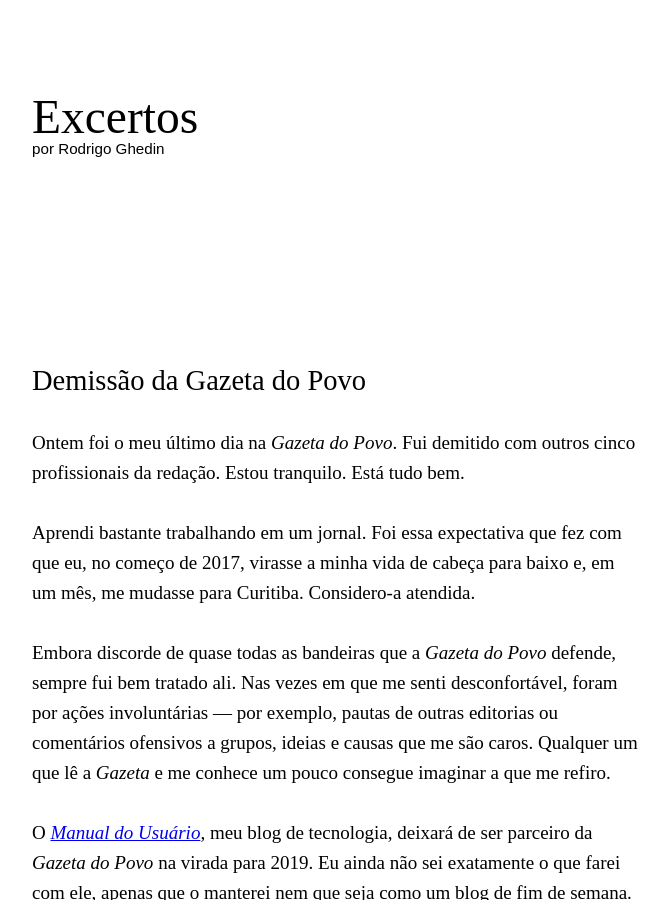
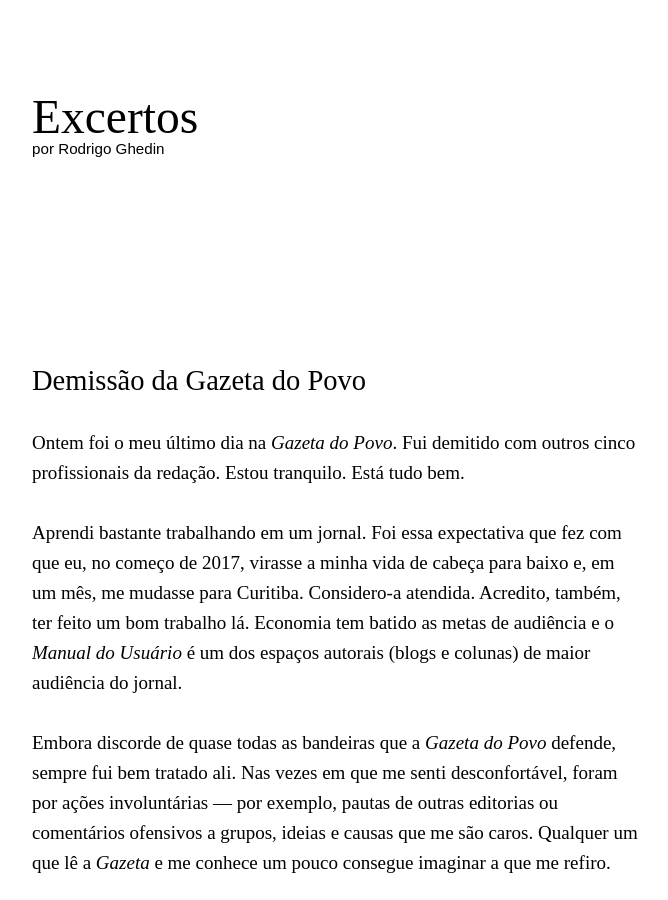
Before and after one commit to rghedin/rghedin.github.io, a Jekyll site: the page built from _posts/2018-12-07-demissao-gazeta-do-povo.md, in a window 1280 px wide and 900 px high. Shown: the whole window, without its empty margins (304-972 px from the left). Built offline with Jekyll 4.4.1, drawn with Linux system fonts in a browser that asks for light colours.

Commit message:
Edição #2 do post Demissão da Gazeta do Povo.

```diff
--- a/_posts/2018-12-07-demissao-gazeta-do-povo.md
+++ b/_posts/2018-12-07-demissao-gazeta-do-povo.md
@@ -6,7 +6,7 @@ categories: texto
 ---
 Ontem foi o meu último dia na _Gazeta do Povo_. Fui demitido com outros cinco profissionais da redação. Estou tranquilo. Está tudo bem.
 
-Aprendi bastante trabalhando em um jornal. Foi essa expectativa que fez com que eu, no começo de 2017, virasse a minha vida de cabeça para baixo e, em um mês, me mudasse para Curitiba. Considero-a atendida.
+Aprendi bastante trabalhando em um jornal. Foi essa expectativa que fez com que eu, no começo de 2017, virasse a minha vida de cabeça para baixo e, em um mês, me mudasse para Curitiba. Considero-a atendida. Acredito, também, ter feito um bom trabalho lá. Economia tem batido as metas de audiência e o _Manual do Usuário_ é um dos espaços autorais (blogs e colunas) de maior audiência do jornal.
 
 Embora discorde de quase todas as bandeiras que a _Gazeta do Povo_ defende, sempre fui bem tratado ali. Nas vezes em que me senti desconfortável, foram por ações involuntárias — por exemplo, pautas de outras editorias ou comentários ofensivos a grupos, ideias e causas que me são caros. Qualquer um que lê a _Gazeta_ e me conhece um pouco consegue imaginar a que me refiro.
 
```
Also changed, not shown: 2 other files.
